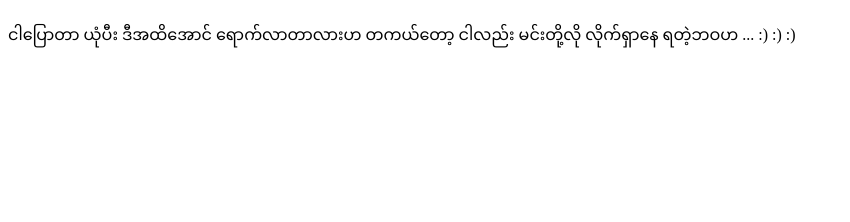
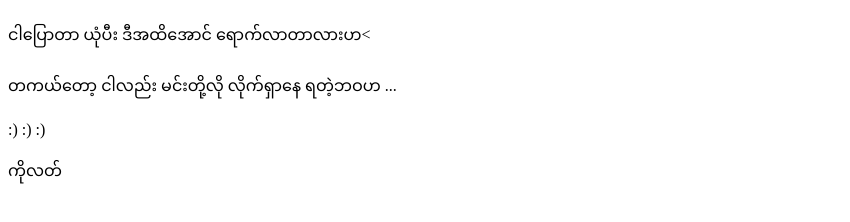
Before and after one commit to Jaykathan/CloudFront--Account, a plain HTML site: page index.html in a window 1280 px wide. Shown: the part 94-316 px from the top of the page, without its empty margins (0-850 px from the left). Drawn offline with Linux system fonts and the light colour scheme.

Commit message:
Update index.html

```diff
--- a/index.html
+++ b/index.html
@@ -2,8 +2,9 @@
 <html>
 <body>
 <h1>ဟိုင်း</h1>
-<p>ငါပြောတာ ယုံပီး ဒီအထိအောင် ရောက်လာတာလားဟ
- တကယ်တော့ ငါလည်း မင်းတို့လို လိုက်ရှာနေ ရတဲ့ဘဝဟ ...
- :) :) :)</p>
+<p>ငါပြောတာ ယုံပီး ဒီအထိအောင် ရောက်လာတာလားဟ<</p>
+<p>တကယ်တော့ ငါလည်း မင်းတို့လို လိုက်ရှာနေ ရတဲ့ဘဝဟ ...</p>
+<p>:) :) :)</p>
+<p>ကိုလတ်</p>
 </body>
 </html>
```
